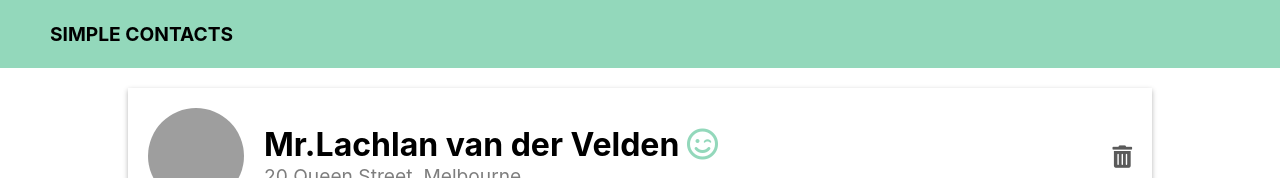
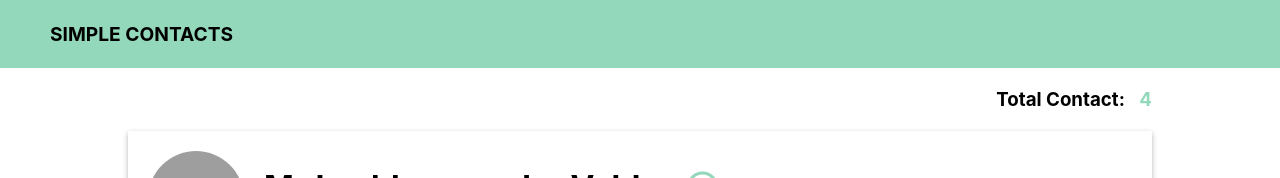
Before and after one commit to edgarwu102999508/SimpleContacts, an Angular app: page / in a window 1280 px wide. Shown: the top 178 px of the page. Built offline with nearby package versions, Linux system fonts and the light colour scheme; grey boxes are pictures that could not be loaded.

Commit message:
Add total contact number

```diff
--- a/src/app/contact/contact.component.css
+++ b/src/app/contact/contact.component.css
@@ -1,3 +1,13 @@
+.totalContact {
+  margin-top: 20px;
+  text-align: right;
+}
+
+.count {
+  padding-left: 10px;
+  color: rgb(147, 216, 187);
+}
+
 .contact {
   list-style: none;
 }
--- a/src/app/contact/contact.component.html
+++ b/src/app/contact/contact.component.html
@@ -1,3 +1,5 @@
+<h3 class="totalContact">Total Contact: <span class="count">{{count}}</span>
+</h3>
 <ul>
   <li class="contact" *ngFor="let contact of contacts let i= index">
     <div class="card">
--- a/src/app/contact/contact.component.ts
+++ b/src/app/contact/contact.component.ts
@@ -10,6 +10,7 @@ export class ContactComponent implements OnInit {
   name: string;
   address: string;
   photo: string;
+  count: number;
 
   constructor() {}
 
@@ -46,7 +47,10 @@ export class ContactComponent implements OnInit {
 
   delContact(i) {
     this.contacts.splice(i, 1);
+    this.count--;
   }
 
-  ngOnInit(): void {}
+  ngOnInit() {
+    this.count = this.contacts.length;
+  }
 }
```
